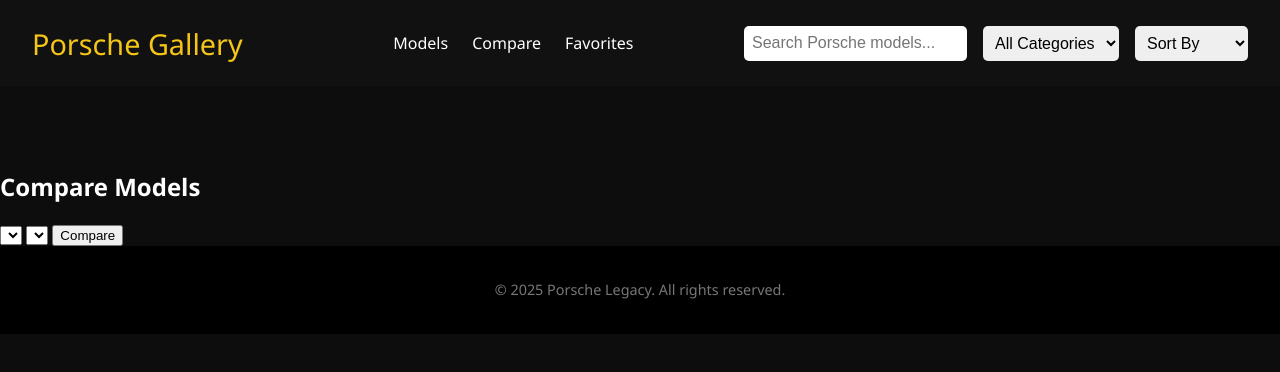
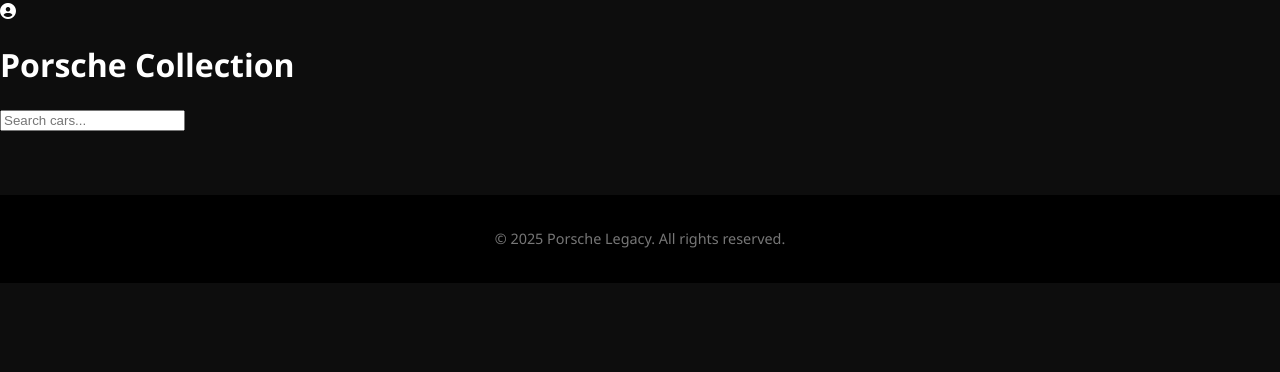
Before and after one commit to manishgowda17/porschewebsite.17, a plain HTML site: page index.html in a window 1280 px wide. Drawn offline with Linux system fonts and the light colour scheme.

Commit message:
Update index.html

```diff
--- a/index.html
+++ b/index.html
@@ -8,68 +8,38 @@
   <script src="https://kit.fontawesome.com/a076d05399.js" crossorigin="anonymous"></script>
 </head>
 <body>
-
-  <!-- Header -->
-  <header class="navbar">
-    <div class="logo">Porsche Gallery</div>
-    <ul class="nav-links">
-      <li><a href="#models">Models</a></li>
-      <li><a href="#compare">Compare</a></li>
-      <li><a href="#favorites">Favorites</a></li>
-    </ul>
-    <div class="search-bar">
-      <input type="text" id="searchInput" placeholder="Search Porsche models..." />
-      <select id="categoryFilter" onchange="filterModels(this.value)">
-        <option value="all">All Categories</option>
-        <option value="coupe">Coupe</option>
-        <option value="suv">SUV</option>
-        <option value="electric">Electric</option>
-        <option value="sedan">Sedan</option>
-        <option value="supercar">Supercar</option>
-        <option value="classic">Classic</option>
-      </select>
-      <select id="sortSelect" onchange="sortCars(this.value)">
-        <option value="">Sort By</option>
-        <option value="price">Price</option>
-        <option value="speed">Top Speed</option>
-        <option value="year">Year</option>
-      </select>
+  <header>
+    <div class="left">
+      <i class="fas fa-user-circle" title="Login with Google"></i>
+    </div>
+    <div class="center">
+      <h1>Porsche Collection</h1>
+    </div>
+    <div class="right">
+      <input type="text" id="searchInput" placeholder="Search cars..." />
     </div>
   </header>
 
-  <!-- Car Grid -->
-  <section id="models" class="car-grid"></section>
+  <section id="carContainer" class="car-grid"></section>
 
-  <!-- Modal -->
   <div id="modal" class="modal">
     <div class="modal-content">
       <span id="closeModal">&times;</span>
       <h2 id="carName"></h2>
       <img id="carImage" />
       <ul id="carSpecs"></ul>
-      <p id="carDescription"></p>
       <div id="colorOptions"></div>
       <div id="ratingStars"></div>
       <p id="averageRating"></p>
       <button id="addFavorite">❤️ Add to Favorites</button>
       <div id="shareButtons">
-        <button class="share" id="whatsapp"><i class="fab fa-whatsapp"></i></button>
-        <button class="share" id="facebook"><i class="fab fa-facebook"></i></button>
-        <button class="share" id="twitter"><i class="fab fa-twitter"></i></button>
+        <button class="share" id="whatsapp"><i class="fab fa-whatsapp"></i> WhatsApp</button>
+        <button class="share" id="facebook"><i class="fab fa-facebook"></i> Facebook</button>
+        <button class="share" id="twitter"><i class="fab fa-twitter"></i> Twitter</button>
       </div>
     </div>
   </div>
 
-  <!-- Comparison -->
-  <section id="compare">
-    <h2>Compare Models</h2>
-    <select id="compareA"></select>
-    <select id="compareB"></select>
-    <button onclick="compareModels()">Compare</button>
-    <div id="comparisonResult"></div>
-  </section>
-
-  <!-- Footer -->
   <footer>
     <p>&copy; 2025 Porsche Legacy. All rights reserved.</p>
   </footer>
```
